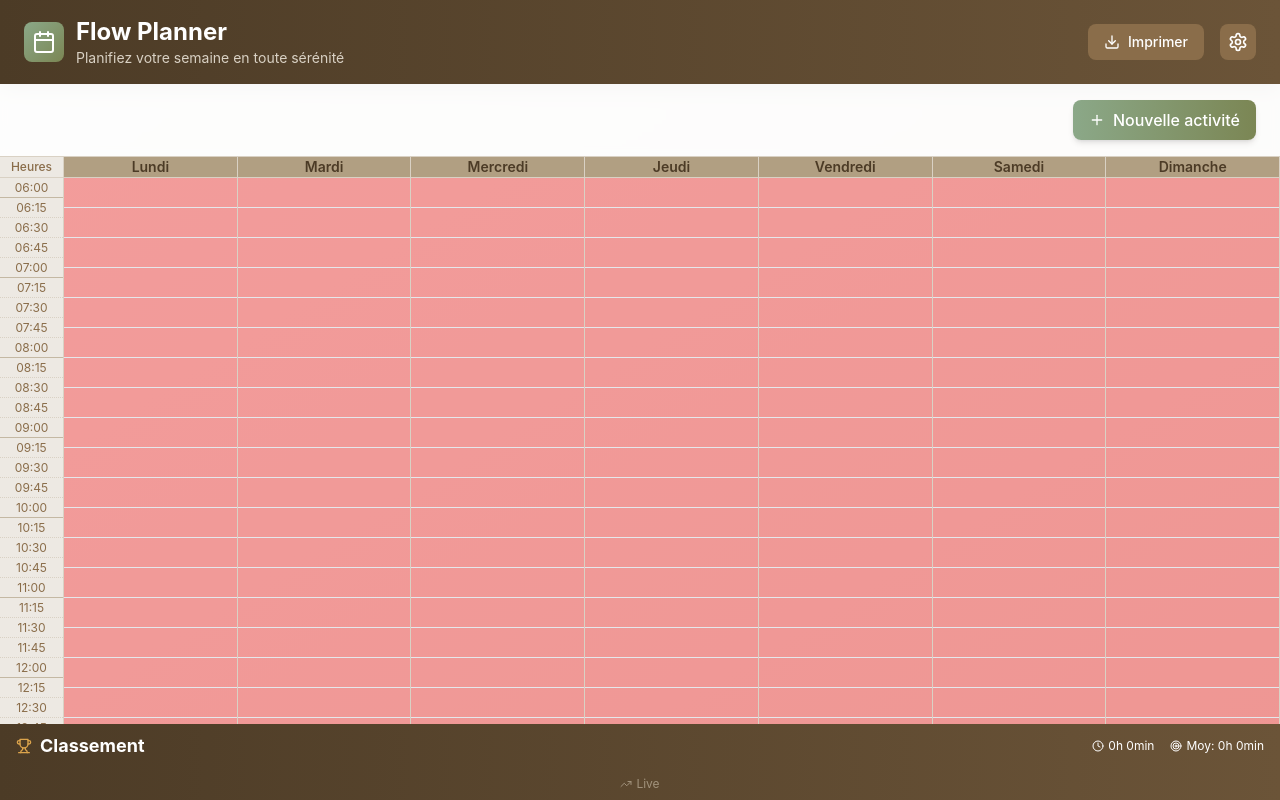
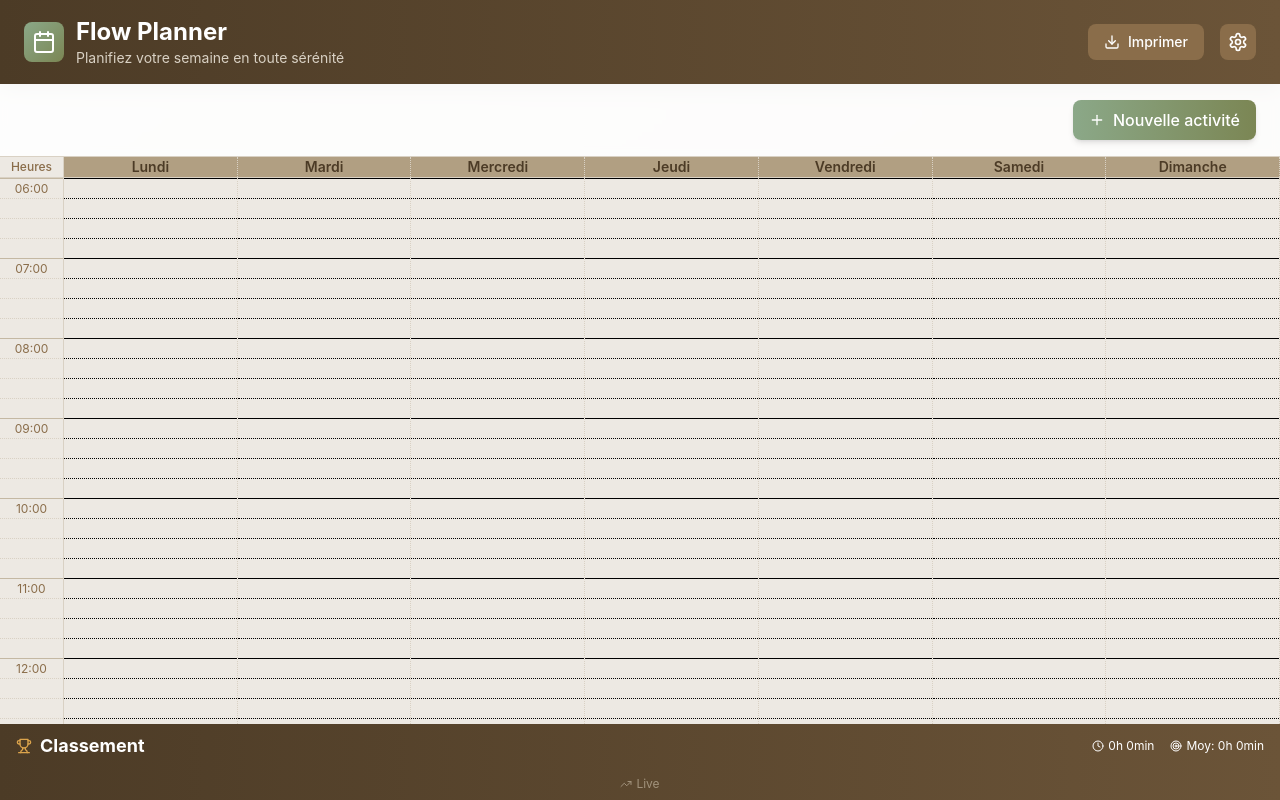
Before and after one commit to florianInfo/Flow, a React (Create React App) app: page / in a window 1280 px wide. Built offline with nearby package versions, Linux system fonts and the light colour scheme; the HTML template or start-up script is replaced by a standard one.

Commit message:
design ok for the planner

```diff
--- a/src/components/PlannerGrid.js
+++ b/src/components/PlannerGrid.js
@@ -16,10 +16,9 @@ const TimeSlot = ({ day, time, children }) => {
     <div
       ref={setNodeRef}
       className={`
-        time-slot h-[20px] relative
+         h-[20px] relative
         ${isOver ? 'bg-sage/20' : ''}
-        transition-colors duration-200
-        ${time.endsWith(':00') ? 'border-b border-wood-300' : 'border-b border-dotted border-wood-200'}
+        ${time.endsWith(':00') ? 'border-t border-black' : 'border-t border-dotted border-black'}
       `}
     >
       {children}
@@ -174,7 +173,7 @@ const PlannerGrid = () => {
   };
 
   return (
-    <div className="bg-red-500/50 z-10">
+    <div className="bg-wood-100 z-10">
       <DndContext onDragStart={handleDragStart} onDragEnd={handleDragEnd}>
         {/* Header fixe avec les jours */}
         <div className="flex w-full bg-wood-400 border-b border-wood-200 sticky top-0 z-20 flex-1">
@@ -184,8 +183,8 @@ const PlannerGrid = () => {
           </div>
 
           {/* En-têtes des jours */}
-          {DAYS.map((day) => (
-            <div key={day} className="border-r border-wood-200 flex-1 min-w-[120px] flex items-center justify-center">
+          {DAYS.map((day, dayIndex) => (
+            <div key={day} className="flex-1 min-w-[120px] flex items-center justify-center border-r border-dotted border-wood-200">
               <span className="text-wood-800 font-semibold text-sm">{day}</span>
             </div>
           ))}
@@ -198,16 +197,16 @@ const PlannerGrid = () => {
             <div className="bg-wood-100 border-r border-wood-200 w-16 min-w-[60px] sticky left-0 z-10">
               {TIME_SLOTS.map((time) => (
                 <div key={time} className={`h-[20px] flex items-center justify-center text-xs text-wood-600 ${
-                  time.endsWith(':00') ? 'border-b border-wood-300' : 'border-b border-dotted border-wood-200'
+                  time.endsWith(':00') ? 'border-t border-wood-300' : 'border-t border-dotted border-wood-200'
                 }`}>
-                  {time}
+                  {time.endsWith(':00') && time}
                 </div>
               ))}
             </div>
 
             {/* Colonnes des jours (scrollables) */}
             {DAYS.map((day, dayIndex) => (
-              <div key={day} className="border-r border-wood-200 flex-1 min-w-[120px]">
+              <div key={day} className="flex-1 min-w-[120px] border-r border-dotted border-wood-200">
                 {TIME_SLOTS.map((time) => (
                   <TimeSlot key={`${day}-${time}`} day={dayIndex} time={time}>
                     <div className="p-1 space-y-1">
--- a/src/index.css
+++ b/src/index.css
@@ -70,13 +70,6 @@ body {
   animation: notification-slide 3s ease-in-out forwards;
 }
 
-/* Styles pour les créneaux de temps */
-.time-slot {
-  height: 30px;
-  border-bottom: 1px solid #e5e7eb;
-  position: relative;
-}
-
 /* Styles pour le planner responsive */
 .planner-grid {
   display: grid;
@@ -89,10 +82,6 @@ body {
   .planner-grid {
     grid-template-columns: 50px repeat(7, 1fr);
     min-width: 800px;
-  }
-
-  .time-slot {
-    height: 25px;
   }
 }
 
```
